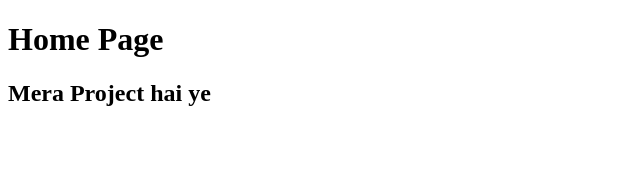
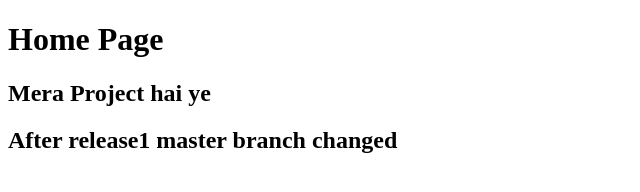
Before and after one commit to Heavendart888/project11, a plain HTML site: page index.html in a window 1280 px wide. Shown: the whole page, without its empty margins (0-640 px from the left). Drawn offline with Linux system fonts and the light colour scheme.

Commit message:
change after release1

```diff
--- a/index.html
+++ b/index.html
@@ -8,5 +8,6 @@
 <body>
     <h1>Home Page</h1>
     <h2>Mera Project hai ye</h2>
+    <h2>After release1 master branch changed</h2>
 </body>
 </html>
```
